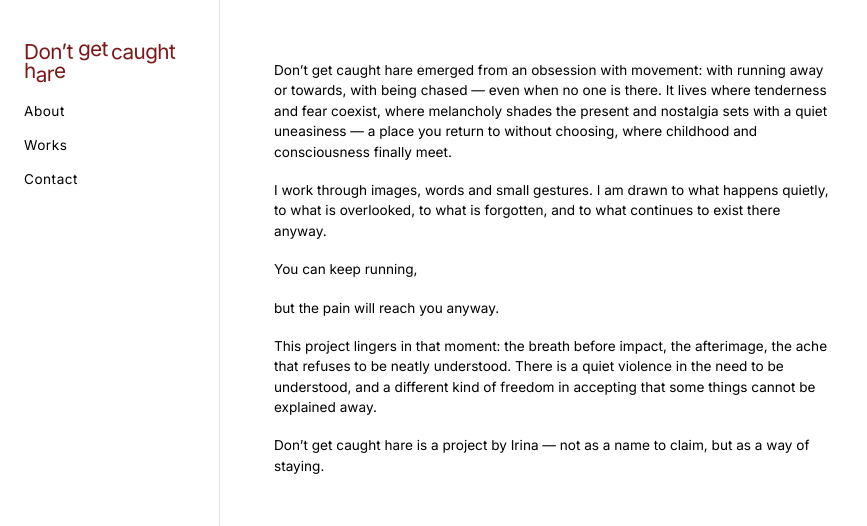
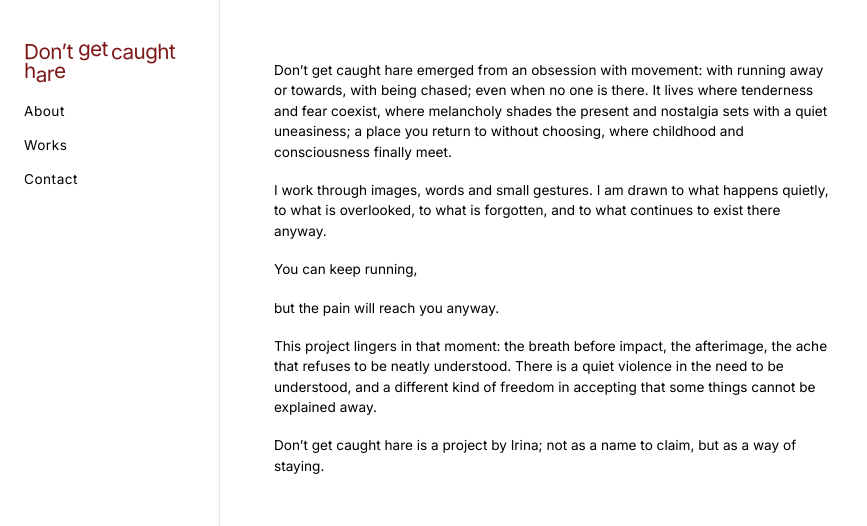
Before and after one commit to irinagonzalezz/dontgetcaughthare, a plain HTML site: page about.html in a window 1280 px wide. Shown: the top 526 px of the page, without its empty margins (0-867 px from the left). Drawn offline with Linux system fonts and the light colour scheme.

Commit message:
Add files via upload

```diff
--- a/about.html
+++ b/about.html
@@ -48,8 +48,8 @@
     <section class="about">
 
       <p>
-        Don’t get caught hare emerged from an obsession with movement: with running away or towards, with being chased — even when no one is there.
-        It lives where tenderness and fear coexist, where melancholy shades the present and nostalgia sets with a quiet uneasiness — a place you return to without choosing, where childhood and consciousness finally meet.
+        Don’t get caught hare emerged from an obsession with movement: with running away or towards, with being chased; even when no one is there.
+        It lives where tenderness and fear coexist, where melancholy shades the present and nostalgia sets with a quiet uneasiness; a place you return to without choosing, where childhood and consciousness finally meet.
       </p>
 
       <p>
@@ -70,7 +70,7 @@
       </p>
 
       <p>
-        Don’t get caught hare is a project by Irina — not as a name to claim, but as a way of staying.
+        Don’t get caught hare is a project by Irina; not as a name to claim, but as a way of staying.
       </p>
 
     </section>
```
